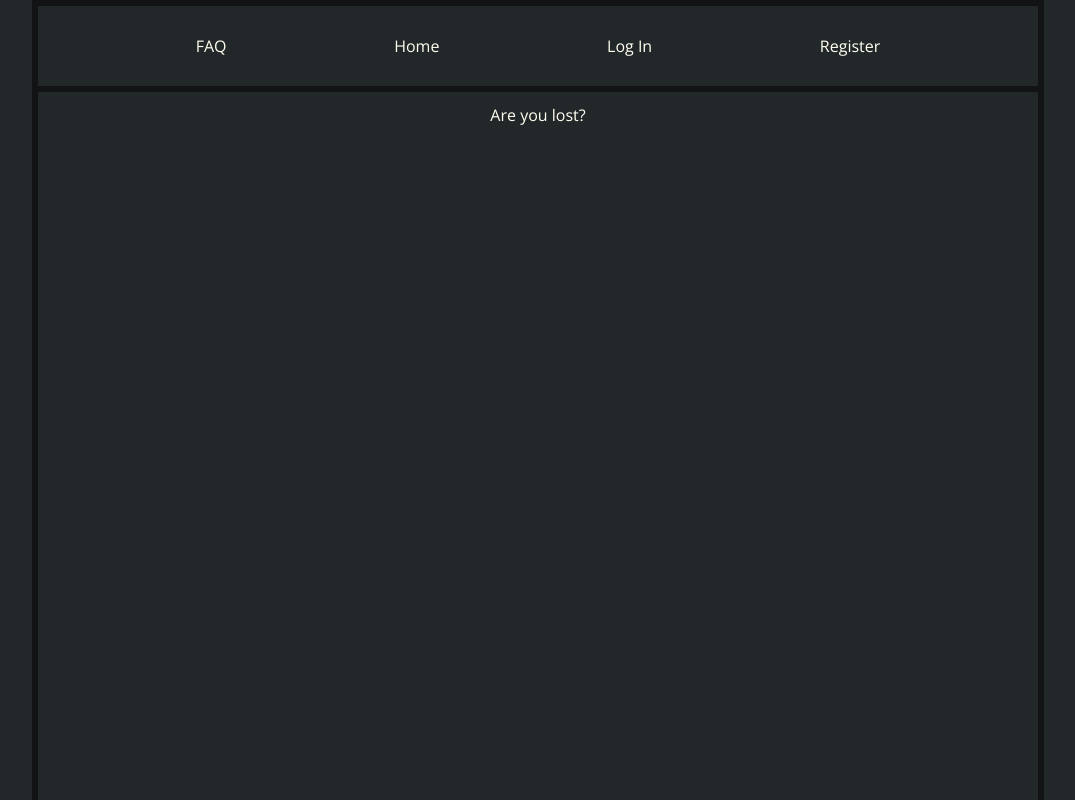
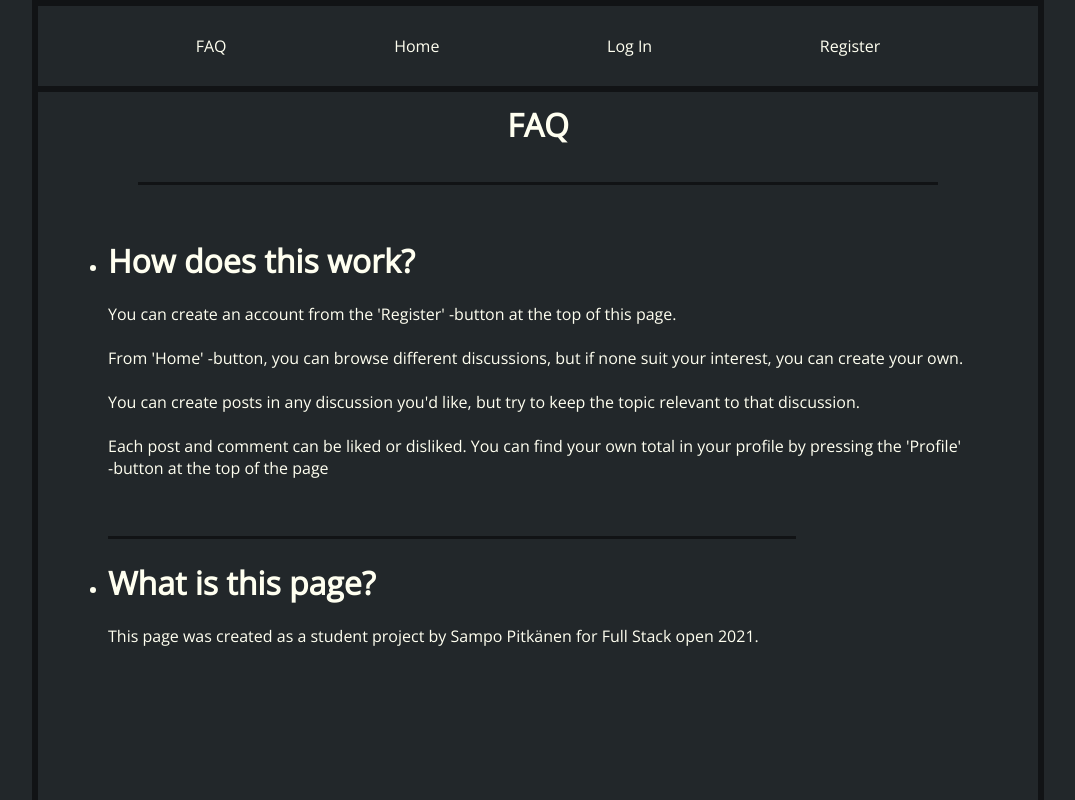
Before and after one commit to sapetus/Message-Board, a React (Create React App) app in the folder App/frontend/: page /faq in a window 1280 px wide. Shown: the top 800 px of the page, without its empty margins (102-1177 px from the left). Built offline with nearby package versions, Linux system fonts and the light colour scheme.

Commit message:
fixed images showing too small in posts, small fixes to css, created FAQ-page

```diff
--- a/App/frontend/public/index.css
+++ b/App/frontend/public/index.css
@@ -154,8 +154,14 @@ img {
   margin-top: 5px;
   margin-bottom: 10px;
 }
-img.start {
+
+ul {
   align-self: flex-start;
+  padding: 0px 70px 0px 70px;
+}
+
+li {
+  padding-bottom: 5px;
 }
 /*------------------------------------------------------------------*/
 
@@ -235,7 +241,7 @@ img.start {
   border: solid 4px #111315;
   border-radius: 15px;
   margin: 10px 0px;
-  padding: 0px 10px 20px 10px;
+  padding: 0px 20px 20px 20px;
   width: 700px;
 }
 .post:hover {
@@ -280,12 +286,10 @@ img.start {
 
   width: 1000px;
   min-height: 1000px;
-  border-style: solid;
-  border-radius: 30px;
-  border-width: 6px;
-  border-color: #111315;
-  padding-bottom: 40px;
-  margin-bottom: 20px
+  padding-bottom: 50px;
+
+  border-right: solid 6px #111315;
+  border-left: solid 6px #111315;
 }
 /*------------------------------------------------------------------*/
 
--- a/App/frontend/src/App.js
+++ b/App/frontend/src/App.js
@@ -13,6 +13,7 @@ import PostPage from './PostPage/PostPage';
 import RegisterPage from './RegisterPage/RegisterPage';
 import LogInPage from './LogInPage/LogInPage';
 import UserPage from './UserPage/UserPage'
+import FaqPage from './FaqPage/FaqPage';
 
 const App = () => {
   const [token, setToken] = useState(null)
@@ -38,7 +39,7 @@ const App = () => {
   return (
     <div id="main" >
       <nav>
-        <Link to="/">
+        <Link to="/faq">
           FAQ
         </Link>
         <Link to="/" >
@@ -61,6 +62,7 @@ const App = () => {
       </nav>
 
       <Routes>
+        <Route path={`/faq`} element={<FaqPage />} />
         <Route path="/" element={<LandingPage token={token} />} />
         <Route path={`/discussion/:name`} element={<DiscussionPage token={token} />} />
         <Route path={`/log-in`} element={<LogInPage setToken={setToken} />} />
--- a/App/frontend/src/DiscussionPage/Posts.js
+++ b/App/frontend/src/DiscussionPage/Posts.js
@@ -87,11 +87,10 @@ const Posts = ({ name }) => {
           />
         </div>
         <select name="order" onChange={({ target }) => changeOrder(target.value)}>
-          <option value="" hidden>Order</option>
-          <option value="NEW">New</option>
-          <option value="OLD">Old</option>
-          <option value="LIKES">Likes</option>
-          <option value="DISLIKES">Dislikes</option>
+          <option value="NEW">New Posts</option>
+          <option value="OLD">Old Posts</option>
+          <option value="LIKES">Most Likes</option>
+          <option value="DISLIKES">Most Dislikes</option>
         </select>
       </div>
 
--- /dev/null
+++ b/App/frontend/src/FaqPage/FaqPage.js
@@ -0,0 +1,33 @@
+import React from 'react'
+
+const FaqPage = () => {
+  return (
+    <div id="page">
+      <h1 style={{ marginBottom: "0px" }}>FAQ</h1>
+      <p className='dividerHorizontal' />
+      <ul>
+        <li>
+          <h1>How does this work?</h1>
+          <p>
+            You can create an account from the 'Register' -button at the top of this page.
+            <br /><br />
+            From 'Home' -button, you can browse different discussions, but if none suit your
+            interest, you can create your own.
+            <br /><br />
+            You can create posts in any discussion you'd like, but try to keep the topic relevant to that discussion.
+            <br /><br />
+            Each post and comment can be liked or disliked. You can find your own total in your profile by pressing
+            the 'Profile' -button at the top of the page
+          </p>
+        </li>
+        <p className="dividerHorizontal" />
+        <li>
+          <h1>What is this page?</h1>
+          <p>This page was created as a student project by Sampo Pitkänen for Full Stack open 2021.</p>
+        </li>
+      </ul>
+    </div >
+  )
+}
+
+export default FaqPage
--- a/App/frontend/src/PostPage/PostPage.js
+++ b/App/frontend/src/PostPage/PostPage.js
@@ -182,7 +182,7 @@ const PostPage = ({ token }) => {
         <h3>{postTitle}</h3>
         <p>{postText}</p>
         {postImage &&
-          <img className='start' alt="could not load content" src={postImage} style={{ maxWidth: 300, maxHeight: 300 }} />
+          <img className='start' alt="could not load content" src={postImage} />
         }
         <div className="postIcons">
           <VoteButtons
```
Also changed, not shown: 2 other files (tests, documents, lock files or other folders).
